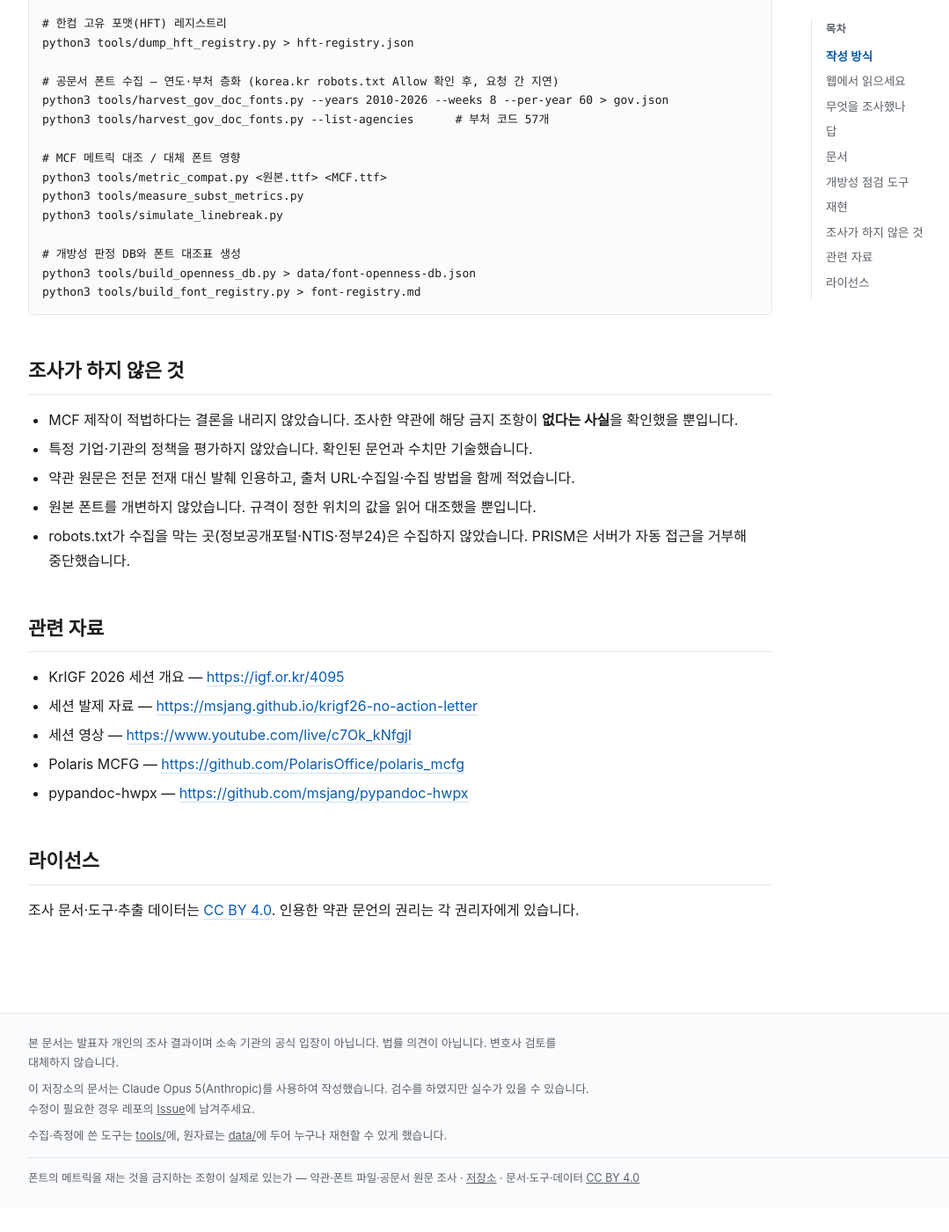
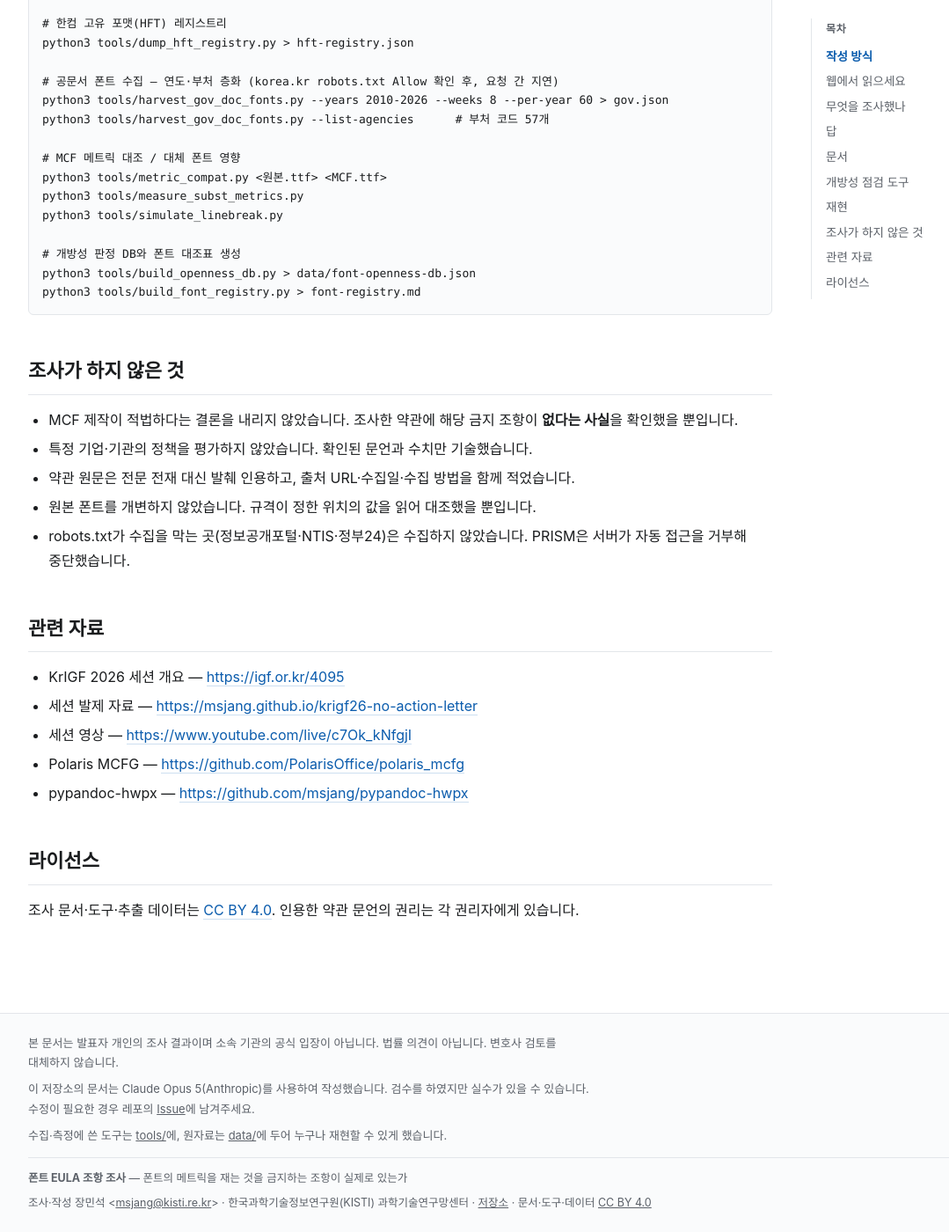
Before and after one commit to msjang/krigf26-font-eula-survey, a Jekyll site: the page built from README.md, in a window 1280 px wide and 1400 px high, scrolled down 3264 px. Shown: the whole window at 88% size, without its empty margins (38-1117 px from the left). Built offline with Jekyll 4.4.1, drawn with Linux system fonts in a browser that asks for light colours; our own code applies the rules of GitHub Pages for plain Markdown files; before the commit the page ends 4636 px from its top, so only the background shows below that.

Commit message:
site: 작성자를 푸터에 밝히고, 공유용 메타 태그를 채운다
메타 태그에 description 하나만 있어서 링크를 메일·메신저로 공유해도
미리보기가 뜨지 않았다. 작성자 정보도 어디에도 없었다.

머리·꼬리에 들어가는 문구를 세 갈래로 나눴다
- title    "폰트 EULA 조항 조사" — 제목 꼬리표와 머리글
- subtitle "폰트의 메트릭을 재는 것을 금지하는 조항이 실제로 있는가" — 푸터
- description 부제에 조사 규모(약관 7종·폰트 2,073종·공문서 2,286건)를 붙인
  것으로, 검색과 공유 미리보기에 쓴다

푸터
- 주제 — 부제 한 줄
- 조사·작성 장민석 <msjang@kisti.re.kr> · KISTI 과학기술연구망센터 ·
  저장소 · CC BY 4.0

head 에 추가
- author, canonical
- og:type/site_name/locale/title/description/url, twitter:card

url·baseurl 을 명시해 canonical 과 og:url 이 절대 주소로 나오게 했다.
값은 GitHub Pages 가 프로젝트 페이지에 이미 적용하던 것과 같다.

Co-Authored-By: Claude <noreply@anthropic.com>

```diff
--- a/_config.yml
+++ b/_config.yml
@@ -1,7 +1,21 @@
+# 주제 — 제목 꼬리표와 머리글에 쓴다
 title: 폰트 EULA 조항 조사
-description: 폰트의 메트릭을 재는 것을 금지하는 조항이 실제로 있는가 — 약관·폰트 파일·공문서 원문 조사
+# 부제 — 푸터에 쓴다
+subtitle: 폰트의 메트릭을 재는 것을 금지하는 조항이 실제로 있는가
+# 검색·공유 미리보기에 쓰는 설명. 부제보다 구체적으로 적는다
+description: 폰트의 메트릭을 재는 것을 금지하는 조항이 실제로 있는가 — 약관 7종·폰트 2,073종·공문서 2,286건의 원문을 직접 읽고 실측한 기록
 lang: ko-KR
 repository: msjang/krigf26-font-eula-survey
+
+# 절대 주소. og:url·canonical 에 쓴다
+url: https://msjang.github.io
+baseurl: /krigf26-font-eula-survey
+
+# 푸터와 메타 태그에 들어가는 작성자 정보
+author:
+  name: 장민석
+  email: msjang@kisti.re.kr
+  affiliation: 한국과학기술정보연구원(KISTI) 과학기술연구망센터
 
 # 테마 젬을 쓰지 않는다. _layouts/default.html 이 전부를 담는다.
 # 레포에는 마크다운만 두고, HTML 은 GitHub Pages 가 빌드한다.
--- a/_layouts/default.html
+++ b/_layouts/default.html
@@ -5,6 +5,17 @@
 <meta name="viewport" content="width=device-width, initial-scale=1">
 <title>{% if page.title and page.title != site.title %}{{ page.title }} · {% endif %}{{ site.title }}</title>
 <meta name="description" content="{{ page.description | default: site.description }}">
+<meta name="author" content="{{ site.author.name }}">
+<link rel="canonical" href="{{ page.url | absolute_url }}">
+
+{%- comment -%} 링크를 메신저·메일로 공유할 때 미리보기가 뜨도록 한다 {%- endcomment -%}
+<meta property="og:type" content="article">
+<meta property="og:site_name" content="{{ site.title }}">
+<meta property="og:locale" content="ko_KR">
+<meta property="og:title" content="{% if page.title and page.title != site.title %}{{ page.title }}{% else %}{{ site.title }}{% endif %}">
+<meta property="og:description" content="{{ page.description | default: site.description }}">
+<meta property="og:url" content="{{ page.url | absolute_url }}">
+<meta name="twitter:card" content="summary">
 <style>
 :root{
   --ink:#1a1c1e; --ink-soft:#5b6068; --line:#e3e6ea; --line-soft:#f0f2f4;
@@ -86,6 +97,7 @@ footer.site-foot .inner{max-width:1180px;margin:0 auto;padding:22px 20px}
 footer.site-foot a{color:var(--ink-soft)}
 footer.site-foot .disclaimer{max-width:78ch}
 footer.site-foot .disclaimer p{margin:0 0 7px}
+footer.site-foot .meta.byline{margin-top:6px;padding-top:0;border-top:0}
 footer.site-foot .meta{margin:14px 0 0;padding-top:12px;
   border-top:1px solid var(--line);font-size:12.5px}
 
@@ -144,7 +156,10 @@ blockquote.callout .callout-label{display:block;font-weight:700;font-size:13px;
     <p>{{ line }}</p>
   {%- endfor %}
   </div>
-  <p class="meta">{{ site.description }} ·
+  <p class="meta"><strong>{{ site.title }}</strong> — {{ site.subtitle }}</p>
+  <p class="meta byline">조사·작성 {{ site.author.name }}
+  &lt;<a href="mailto:{{ site.author.email }}">{{ site.author.email }}</a>&gt;
+  · {{ site.author.affiliation }} ·
   <a href="https://github.com/{{ site.repository }}">저장소</a> ·
   문서·도구·데이터 <a href="https://creativecommons.org/licenses/by/4.0/deed.ko">CC BY 4.0</a></p>
 </div></footer>
```
